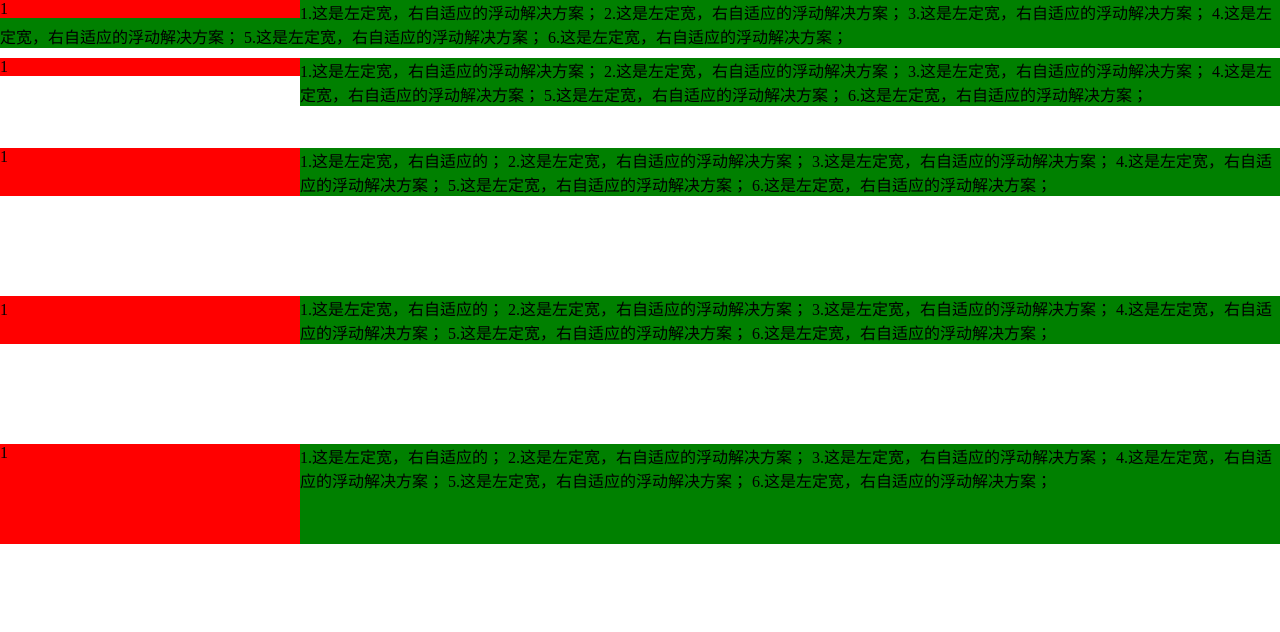
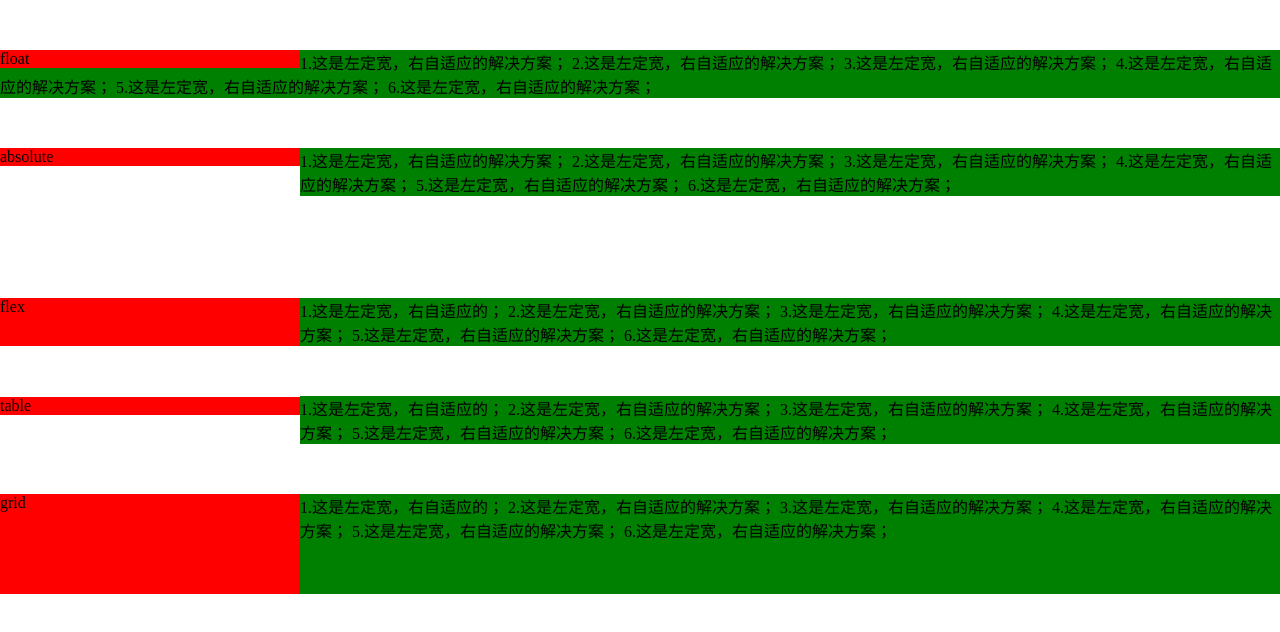
Before and after one commit to liuzhengzheng/js-cases, a website: page css布局/两栏布局.html in a window 1280 px wide. Drawn offline with Linux system fonts and the light colour scheme.

Commit message:
两栏布局

```diff
--- a/css布局/两栏布局.html
+++ b/css布局/两栏布局.html
@@ -13,7 +13,17 @@
         .absolute,
         .flexbox,
         .table {
-            margin-bottom: 10px
+            margin: 50px 0
+        }
+
+        .left {
+            background-color: red;
+            width: 300px;
+            float: left;
+        }
+
+        .right {
+            background-color: green;
         }
     </style>
 </head>
@@ -21,31 +31,14 @@
 <body>
     <section class="float">
         <style>
-            html * {
-                padding: 0;
-                margin: 0;
-            }
-
-
             .float .left {
-                background-color: red;
                 width: 300px;
                 float: left;
             }
-
-            .float .center {
-                background-color: green;
-            }
-
-            .float .right {
-                background-color: yellow;
-                width: 300px;
-                float: right;
-            }
         </style>
-        <div class="left">1</div>
-        <div class="center">
-            1.这是左定宽，右自适应的浮动解决方案； 2.这是左定宽，右自适应的浮动解决方案； 3.这是左定宽，右自适应的浮动解决方案； 4.这是左定宽，右自适应的浮动解决方案； 5.这是左定宽，右自适应的浮动解决方案； 6.这是左定宽，右自适应的浮动解决方案；
+        <div class="left">float</div>
+        <div class="right">
+            1.这是左定宽，右自适应的解决方案； 2.这是左定宽，右自适应的解决方案； 3.这是左定宽，右自适应的解决方案； 4.这是左定宽，右自适应的解决方案； 5.这是左定宽，右自适应的解决方案； 6.这是左定宽，右自适应的解决方案；
         </div>
     </section>
     <section class="absolute">
@@ -59,60 +52,44 @@
             }
 
             .absolute .left {
-                background-color: red;
                 width: 300px;
                 left: 0;
             }
 
-            .absolute .center {
-                background-color: green;
+            .absolute .right {
                 left: 300px;
             }
-
-            .absolute .right {
-                background-color: yellow;
-                width: 300px;
-                right: 0;
-            }
         </style>
-        <div class="left">1</div>
-        <div class="center">
-            1.这是左定宽，右自适应的浮动解决方案； 2.这是左定宽，右自适应的浮动解决方案； 3.这是左定宽，右自适应的浮动解决方案； 4.这是左定宽，右自适应的浮动解决方案； 5.这是左定宽，右自适应的浮动解决方案； 6.这是左定宽，右自适应的浮动解决方案；
+        <div class="left">absolute</div>
+        <div class="right">
+            1.这是左定宽，右自适应的解决方案； 2.这是左定宽，右自适应的解决方案； 3.这是左定宽，右自适应的解决方案； 4.这是左定宽，右自适应的解决方案； 5.这是左定宽，右自适应的解决方案； 6.这是左定宽，右自适应的解决方案；
         </div>
     </section>
     <section class="flexbox">
         <style>
             .flexbox {
                 display: flex;
-                margin-top: 100px;
+                margin-top: 200px;
             }
 
 
             .flexbox .left {
-                background-color: red;
                 width: 300px;
             }
 
-            .flexbox .center {
-                background-color: green;
+            .flexbox .right {
                 flex: 1
             }
-
-            .flexbox .right {
-                background-color: yellow;
-                width: 300px;
-            }
         </style>
-        <div class="left">1</div>
-        <div class="center">
-            1.这是左定宽，右自适应的； 2.这是左定宽，右自适应的浮动解决方案； 3.这是左定宽，右自适应的浮动解决方案； 4.这是左定宽，右自适应的浮动解决方案； 5.这是左定宽，右自适应的浮动解决方案； 6.这是左定宽，右自适应的浮动解决方案；
+        <div class="left">flex</div>
+        <div class="right">
+            1.这是左定宽，右自适应的； 2.这是左定宽，右自适应的解决方案； 3.这是左定宽，右自适应的解决方案； 4.这是左定宽，右自适应的解决方案； 5.这是左定宽，右自适应的解决方案； 6.这是左定宽，右自适应的解决方案；
         </div>
     </section>
     <section class="table">
         <style>
             .table {
                 display: table;
-                margin-top: 100px;
             }
 
             .table div {
@@ -120,49 +97,25 @@
             }
 
             .table .left {
-                background-color: red;
-                width: 300px;
-            }
-
-            .table .center {
-                background-color: green;
-            }
-
-            .table .right {
-                background-color: yellow;
                 width: 300px;
             }
         </style>
-        <div class="left">1</div>
-        <div class="center">
-            1.这是左定宽，右自适应的； 2.这是左定宽，右自适应的浮动解决方案； 3.这是左定宽，右自适应的浮动解决方案； 4.这是左定宽，右自适应的浮动解决方案； 5.这是左定宽，右自适应的浮动解决方案； 6.这是左定宽，右自适应的浮动解决方案；
+        <div class="left">table</div>
+        <div class="right">
+            1.这是左定宽，右自适应的； 2.这是左定宽，右自适应的解决方案； 3.这是左定宽，右自适应的解决方案； 4.这是左定宽，右自适应的解决方案； 5.这是左定宽，右自适应的解决方案； 6.这是左定宽，右自适应的解决方案；
         </div>
     </section>
     <section class="grid">
         <style>
             .grid {
-                margin-top: 100px;
                 display: grid;
                 grid-template-rows: 100px;
                 grid-template-columns: 300px auto;
             }
-
-
-            .grid .left {
-                background-color: red;
-            }
-
-            .grid .center {
-                background-color: green;
-            }
-
-            .grid .right {
-                background-color: yellow;
-            }
         </style>
-        <div class="left">1</div>
-        <div class="center">
-            1.这是左定宽，右自适应的； 2.这是左定宽，右自适应的浮动解决方案； 3.这是左定宽，右自适应的浮动解决方案； 4.这是左定宽，右自适应的浮动解决方案； 5.这是左定宽，右自适应的浮动解决方案； 6.这是左定宽，右自适应的浮动解决方案；
+        <div class="left">grid</div>
+        <div class="right">
+            1.这是左定宽，右自适应的； 2.这是左定宽，右自适应的解决方案； 3.这是左定宽，右自适应的解决方案； 4.这是左定宽，右自适应的解决方案； 5.这是左定宽，右自适应的解决方案； 6.这是左定宽，右自适应的解决方案；
         </div>
     </section>
 </body>
```
Also changed, not shown: 深浅拷贝/demo.html (added, +29 -0 lines), 1 other file.
